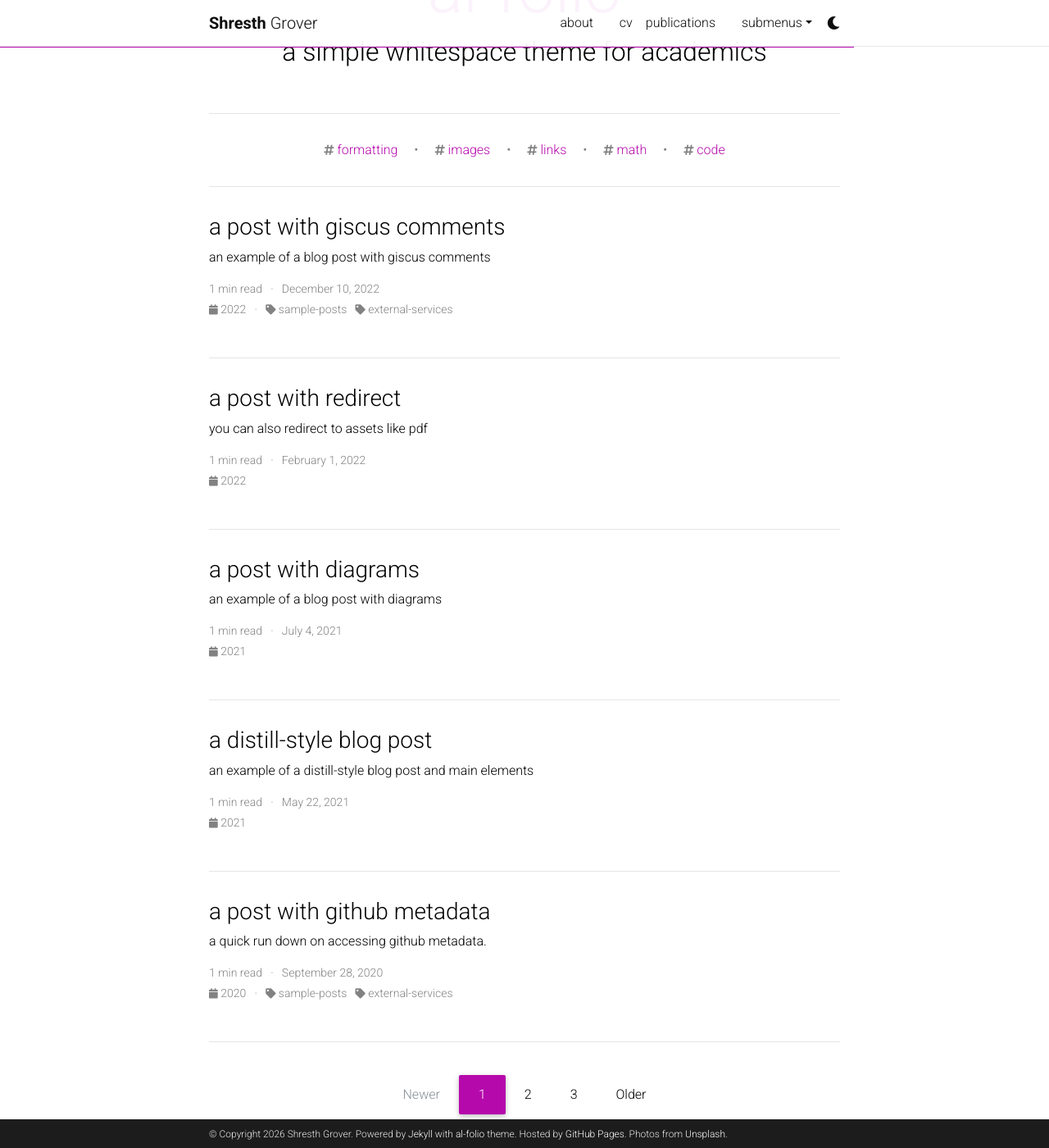
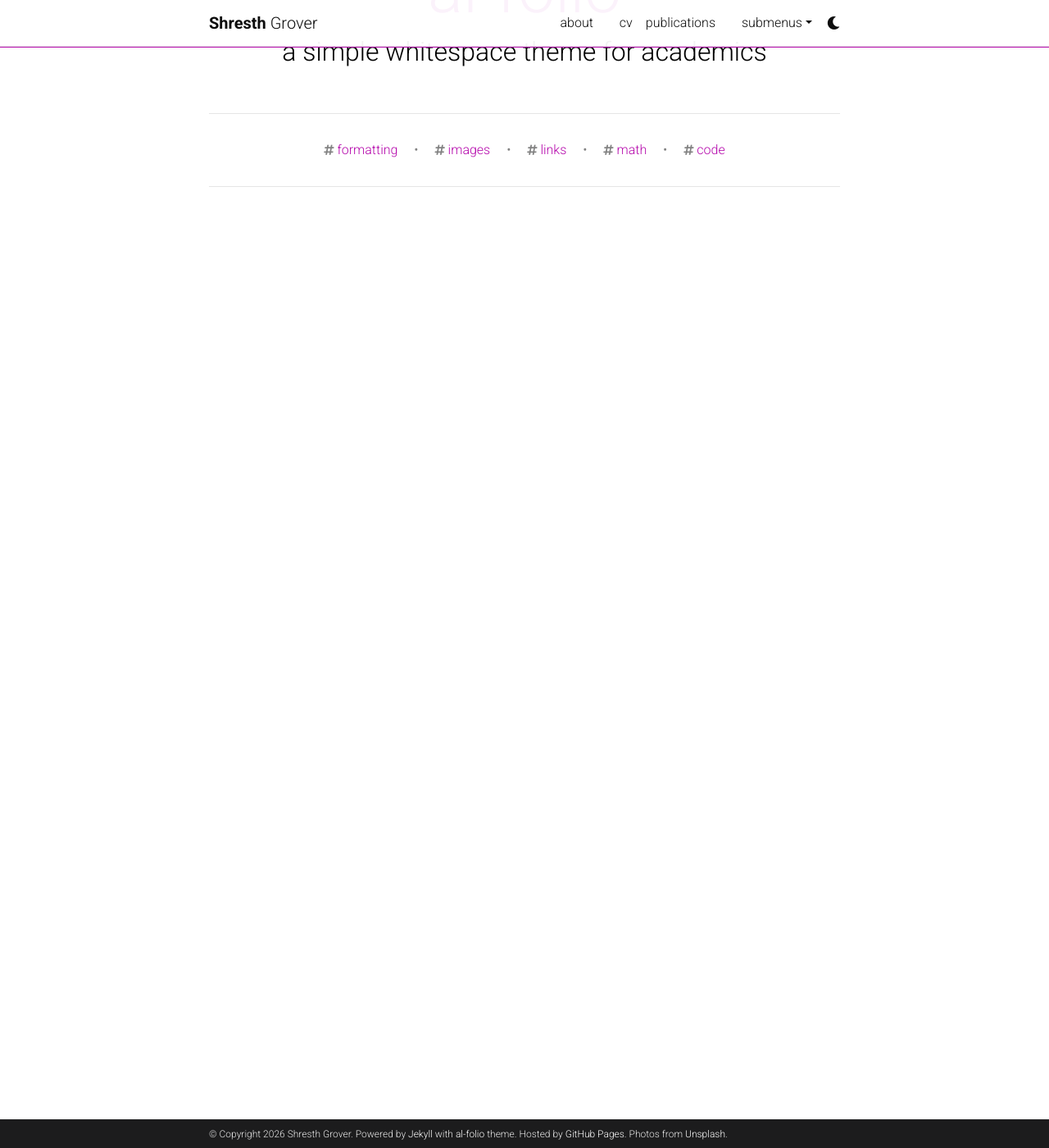
Before and after one commit to shroglck/shroglck.github.io, a Jekyll site: the page built from blog/index.html, in a window 1280 px wide and 1400 px high, scrolled down 197 px. Shown: the whole window at 82% size. Built offline with Jekyll 4.4.1, drawn with Linux system fonts in a browser that asks for light colours; the list of posts is cut into pages by our own code; comment, search, counter and statistics services are not loaded; a style sheet for code colours, icons or effects is not loaded; some of the changed lines change nothing that is shown.

Commit message:
Remove theme sample posts and placeholder pages from sitemap

```diff
--- a/_config.yml
+++ b/_config.yml
@@ -188,6 +188,7 @@
   - Gemfile
   - Gemfile.lock
   - vendor
+  - _posts  # theme sample blog posts; remove this line when you write your own posts
 keep_files:
   - CNAME
   - .nojekyll
@@ -212,6 +213,19 @@
 defaults:
   - scope:
       path: "assets/**/*.*"
+    values:
+      sitemap: false
+  # Placeholder theme pages: keep them out of Google's sitemap
+  - scope:
+      path: "_pages/teaching.md"
+    values:
+      sitemap: false
+  - scope:
+      path: "_pages/dropdown.md"
+    values:
+      sitemap: false
+  - scope:
+      path: "_pages/repositories.md"
     values:
       sitemap: false
 
```
